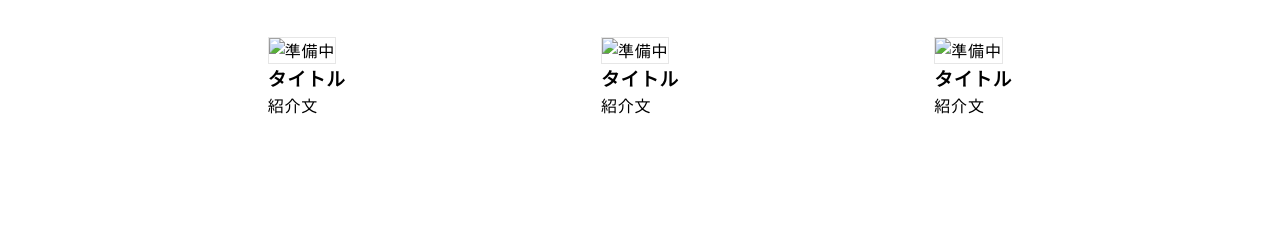
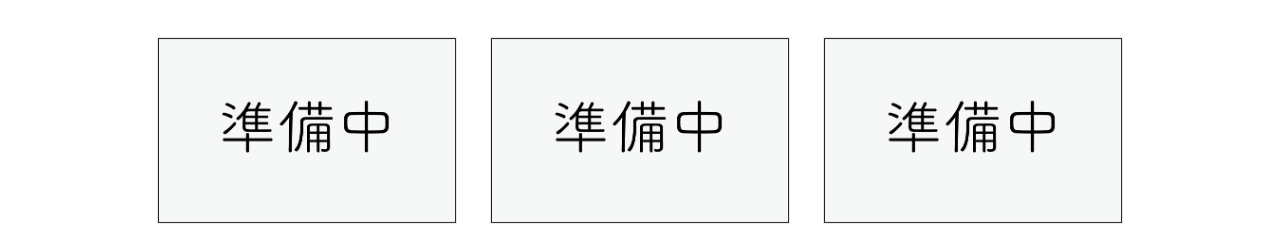
Before and after one commit to k4ken/ken-portfolio, a plain HTML site: page index.html in a window 1280 px wide. Shown: the part 611-837 px from the top of the page. Drawn offline with nearby package versions, Linux system fonts and the light colour scheme; a script that the page names is missing.

Commit message:
Update index.html

```diff
--- a/index.html
+++ b/index.html
@@ -47,17 +47,17 @@
         <h2 class = "section-title">Works <span>制作実績</span></h2>
         <div class = "works-container">
           <div class = "works-example">
-              <img src = "ready.jpg" alt = "準備中">
+              <img src = "ready.png" alt = "準備中">
               <h3 class = "works-example-title">タイトル</h3>
               <p class = "works-example-text">紹介文</p>
           </div>
           <div class = "works-example">
-            <img src = "ready.jpg" alt = "準備中">
+            <img src = "ready.png" alt = "準備中">
             <h3 class = "works-example-title">タイトル</h3>
             <p class = "works-example-text">紹介文</p>
           </div>
           <div class = "works-example">
-          <img src = "ready.jpg" alt = "準備中">
+          <img src = "ready.png" alt = "準備中">
           <h3 class = "works-example-title">タイトル</h3>
           <p class = "works-example-text">紹介文</p>
           </div>
@@ -133,7 +133,7 @@
           </p>
           <div class="contact-list">
             <a href="http://instagram.com/" target="_blank">
-              <img src="icon_instagram.jpg" alt="Instagram">
+              <img src="icon_Instagram.jpg" alt="Instagram">
             </a>
             <a href="http://twitter.com/" target="_blank">
               <img src="icon_Twitter.png" alt="Twitter">
```
